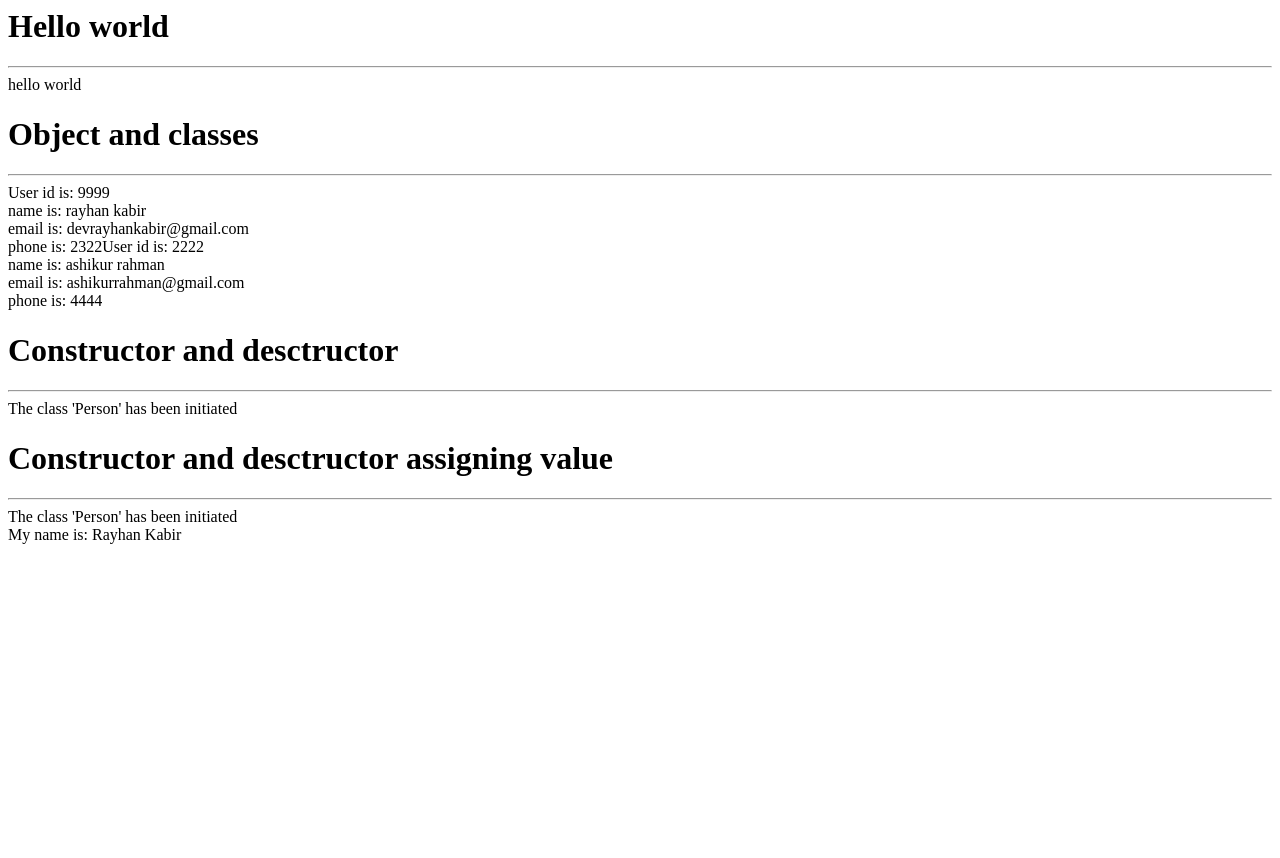
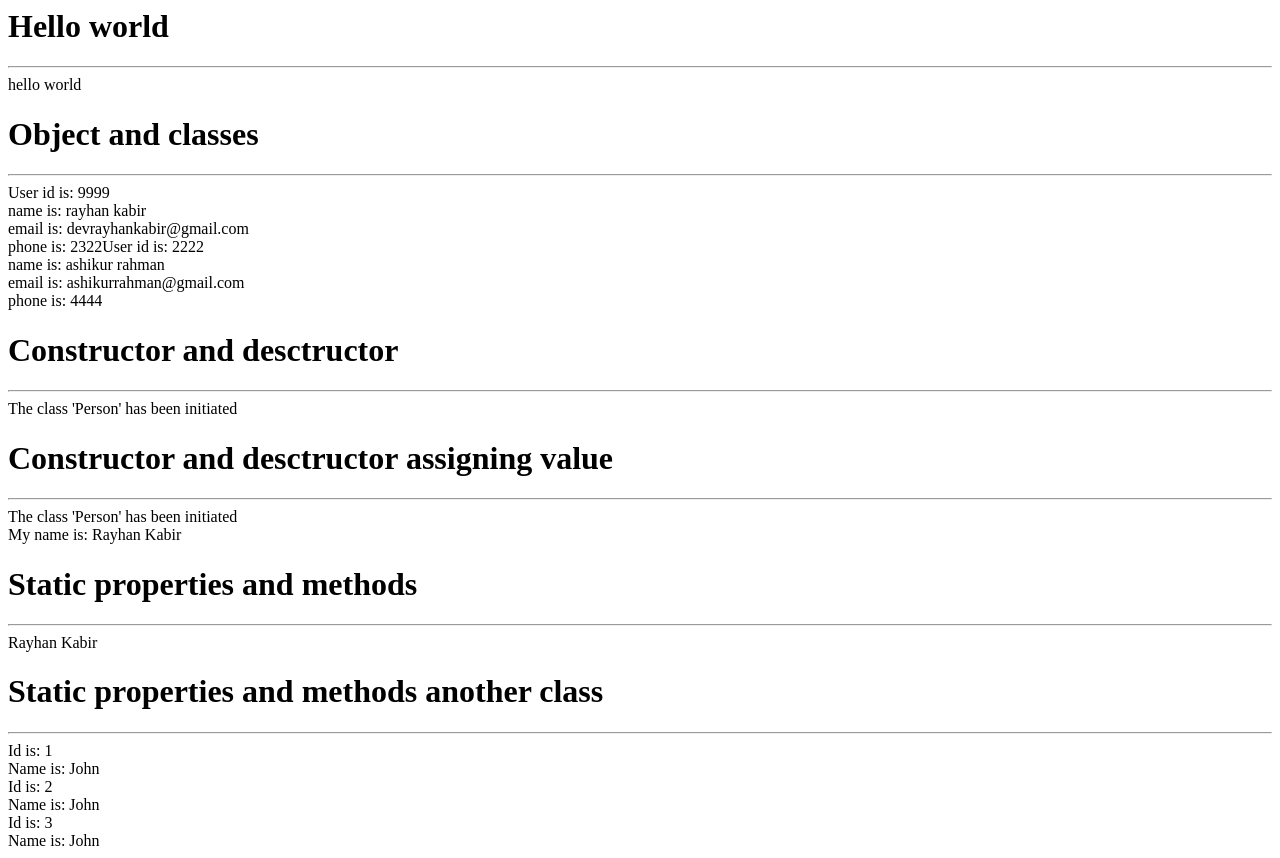
Before and after one commit to rayhankabir-me/object-oriented-php, a PHP site: page / in a window 1280 px wide. Before the commit the page ends 544 px from the top, so only its background shows below. Run offline with PHP 8.4, Linux system fonts and the light colour scheme.

Commit message:
static properties and methods another class

```diff
--- a/index.php
+++ b/index.php
@@ -81,11 +81,13 @@ $object = new Person;
 
 ?>
 
-<h1>Constructor and desctructor assigning value</h1><hr>
+<h1>Constructor and desctructor assigning value</h1>
+<hr>
 <?php
 //assigning value to the contstruct method
 
-class Man{
+class Man
+{
 
     private $first_name;
     private $last_name;
@@ -94,15 +96,60 @@ class Man{
     {
         $this->first_name = $fname;
         $this->last_name = $lname;
-
     }
 
-    public function showName(){
+    public function showName()
+    {
 
-        echo "My name is: ".$this->first_name. " ".$this->last_name."<br>";
+        echo "My name is: " . $this->first_name . " " . $this->last_name . "<br>";
     }
 }
 $object = new Man("Rayhan", "Kabir");
+
 $object->showName();
 
+
 ?>
+
+<h1>Static properties and methods</h1>
+<hr>
+
+<?php
+
+class Test
+{
+
+    public static $name;
+
+    public static function showName()
+    {
+
+        return self::$name;
+    }
+}
+
+Test::$name = "Rayhan Kabir";
+echo Test::showName();
+?>
+
+<h1>Static properties and methods another class</h1><hr>
+
+<?php
+
+class Info{
+
+
+public static $id = 1;
+public static $name = "John";
+
+public static function showData(){
+
+    echo "Id is: ".self::$id++ ."<br>";
+    echo "Name is: ".self::$name. "<br>";
+}
+}
+
+Info::showData();
+Info::showData();
+Info::showData();
+?>
```
